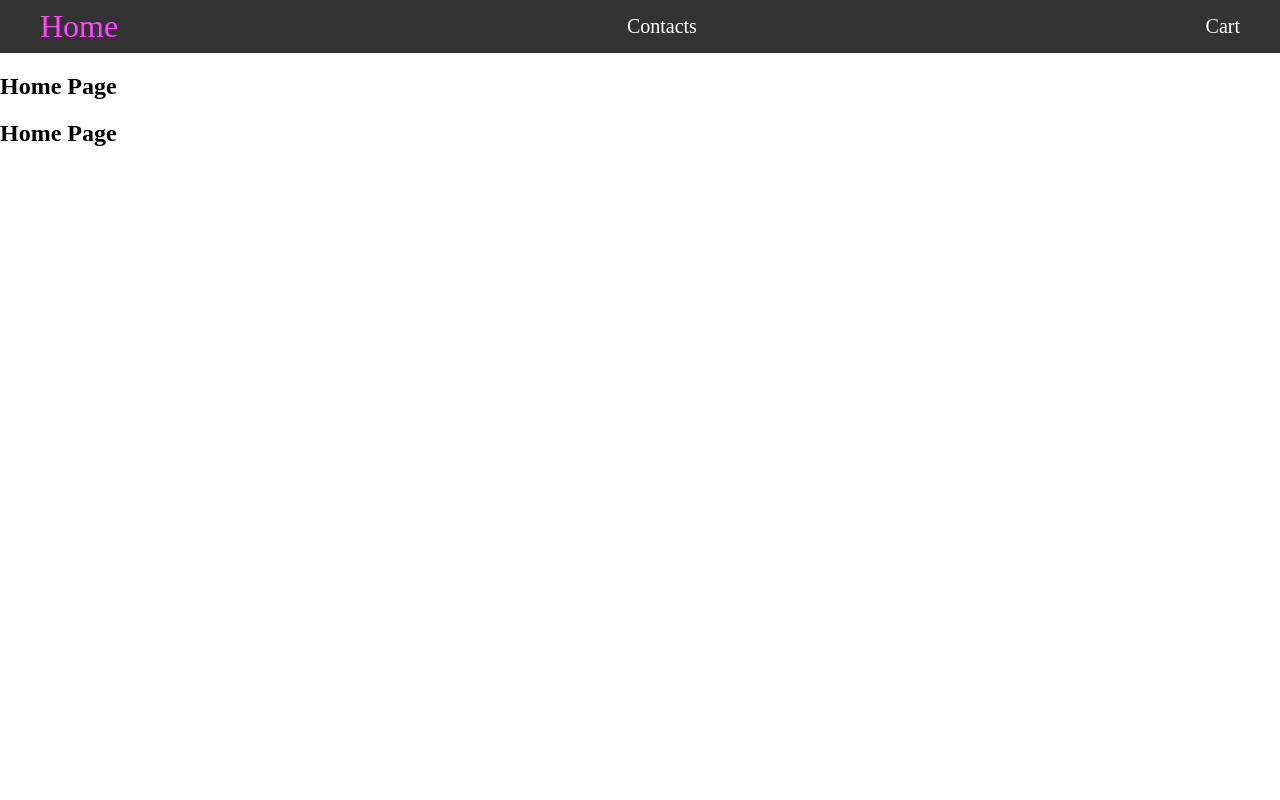
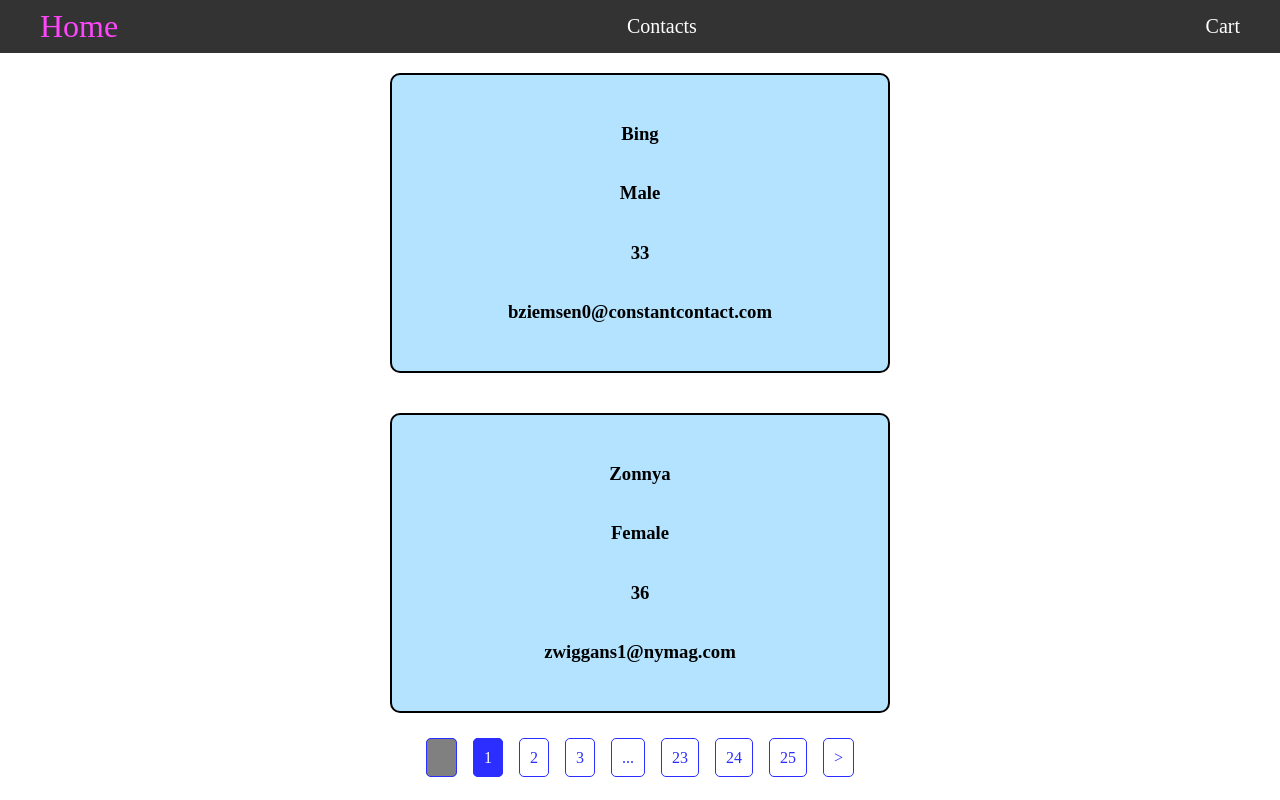
Before and after one commit to vanGit1/pro, a React (Vite) app: page / in a window 1280 px wide. Shown: the top 800 px of the page. Built offline with nearby package versions, Linux system fonts and the light colour scheme.

Commit message:
added pagination

```diff
--- a/src/pages/Home.jsx
+++ b/src/pages/Home.jsx
@@ -1,11 +1,48 @@
 import React from 'react';
-// import { useState } from 'react';
-// import JSONdata from '../MOCK_DATA.json';
-// import ReactPaginate from 'react-paginate';
+import { useState } from 'react';
+import JSONdata from '../MOCK_DATA.json';
+import ReactPaginate from 'react-paginate';
 
 const Home = () => {
-	// const [users, setUsers] = useState(JSONdata.slice(0,50));
-	return <h2>Home Page</h2>;
+	const [users, setUsers] = useState(JSONdata.slice(0, 50));
+	const [pageNumber, setPageNumber] = useState(0);
+
+	const usersPerPage = 2;
+	const pageVisited = pageNumber * usersPerPage;
+
+	const displayUsers = users
+		.slice(pageVisited, pageVisited + usersPerPage)
+		.map(user => {
+			return (
+				<div className="user">
+					<h3>{user.firstName}</h3>
+					<h3>{user.gender}</h3>
+					<h3>{user.age}</h3>
+					<h3>{user.email}</h3>
+				</div>
+			);
+		});
+
+	const pageCount = Math.ceil(users.length / usersPerPage);
+	const changePage = ({ selected }) => {
+		setPageNumber(selected);
+	};
+	return (
+		<div className="App">
+			{displayUsers}
+			<ReactPaginate
+				previousLabel={'<'}
+				nextLabel={'>'}
+				pageCount={pageCount}
+				onPageChange={changePage}
+				containerClassName={'paginationBttns'}
+				previousLinkClassName={'previousBttns'}
+				nextLinkClassName={'nextBttns'}
+				disabledClassName={'paginationDisabled'}
+				activeClassName={'paginationActive'}
+			/>
+		</div>
+	);
 };
 
 export default Home;
```
